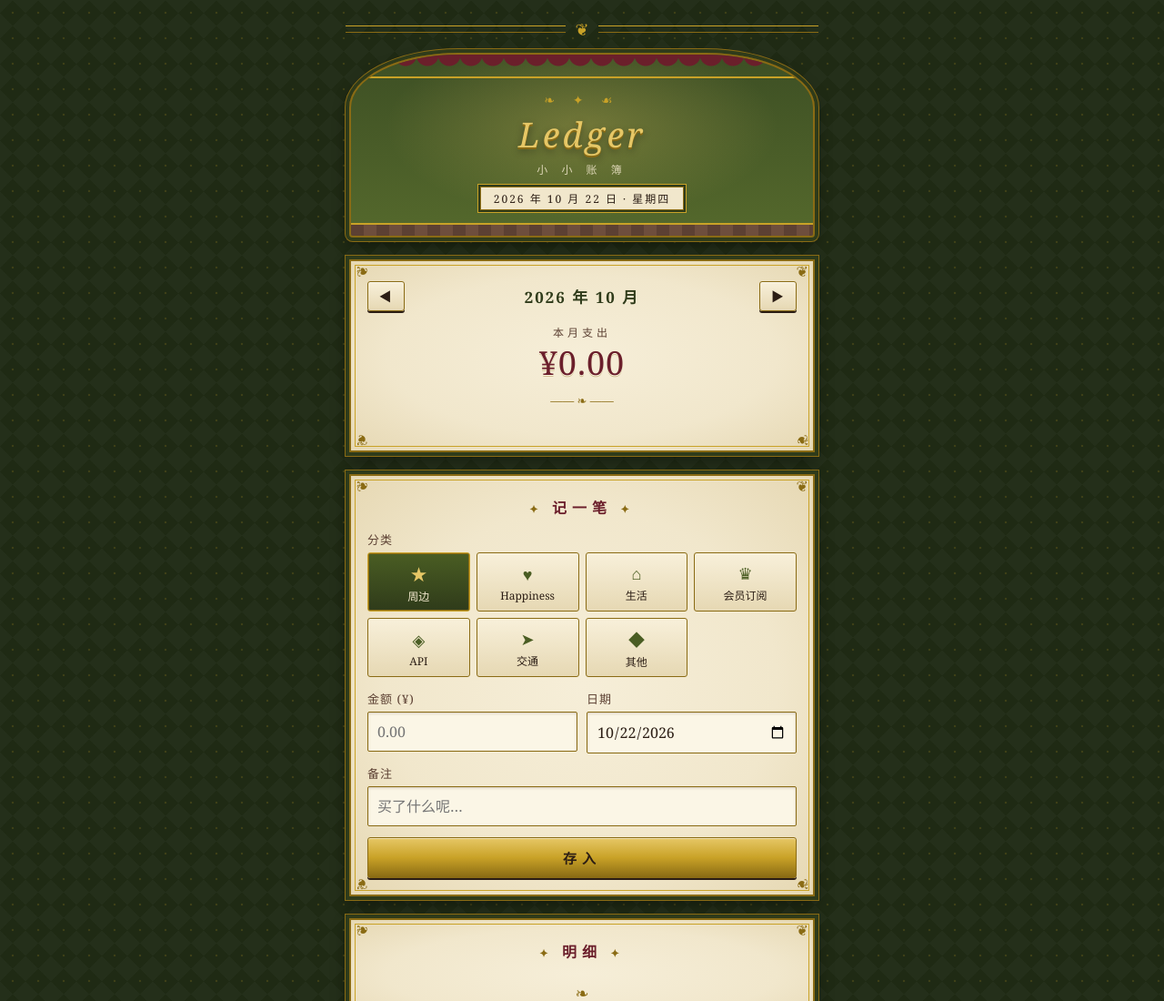
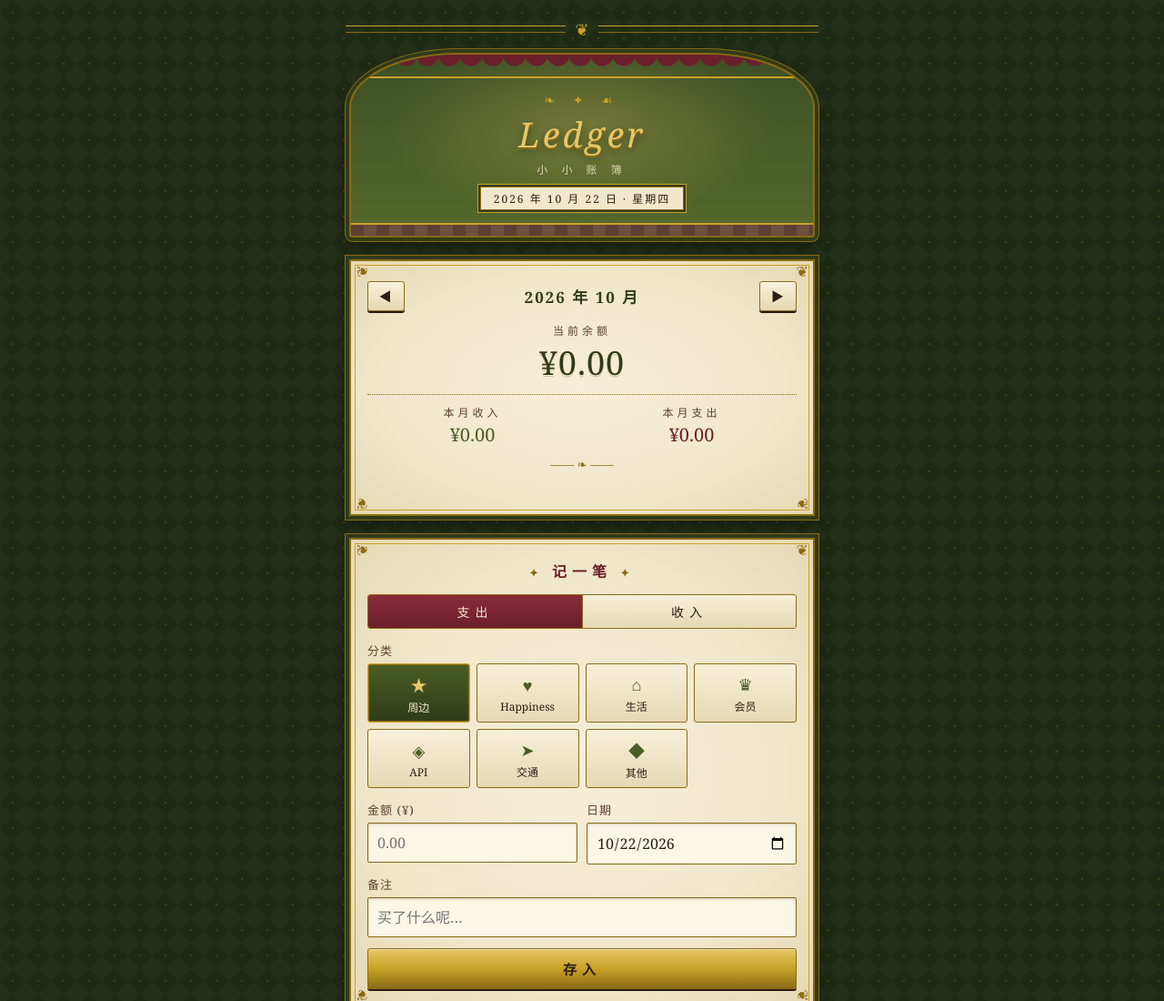
Before and after one commit to lcmxh24-ui/Ledger, a plain HTML site: page index.html in a window 1280 px wide. Shown: the top 1100 px of the page at 91% size. Drawn offline with Linux system fonts and the light colour scheme.

Commit message:
Add files via upload

```diff
--- a/index.html
+++ b/index.html
@@ -111,10 +111,36 @@
   /* 统计 */
   .month-bar { display: flex; justify-content: space-between; align-items: center; margin-bottom: 8px; }
   .month-bar span { font-size: 17px; letter-spacing: 2px; color: var(--moss-dark); font-weight: bold; }
-  .total { text-align: center; padding: 6px 0 14px; margin-bottom: 14px; }
-  .total::after { content: "—— ❧ ——"; display: block; color: var(--gold-dark); font-size: 13px; margin-top: 8px; }
-  .total .label { font-size: 12px; letter-spacing: 4px; color: var(--brown); }
-  .total .num { font-family: Georgia, "Times New Roman", serif; font-size: 36px; color: var(--wine); letter-spacing: 1px; text-shadow: 0 1px 0 #fff8e4, 0 2px 0 rgba(138,107,20,.35); }
+  /* 余额 + 本月收支 */
+  .balance { text-align: center; padding: 4px 0 10px; }
+  .balance .label, .sub-totals .label { display: block; font-size: 12px; letter-spacing: 4px; color: var(--brown); margin-bottom: 2px; }
+  .bal-num {
+    font-family: Georgia, "Times New Roman", serif; font-size: 36px; letter-spacing: 1px;
+    color: var(--moss-dark); text-shadow: 0 1px 0 #fff8e4, 0 2px 0 rgba(138,107,20,.35);
+  }
+  .bal-num.neg { color: var(--wine); }   /* 余额为负时变红 */
+  .sub-totals {
+    display: grid; grid-template-columns: 1fr 1fr; gap: 10px; text-align: center;
+    padding: 10px 0 14px; margin-bottom: 14px; border-top: 1px dotted var(--gold-dark);
+  }
+  .sub-totals::after { content: "—— ❧ ——"; grid-column: 1 / -1; color: var(--gold-dark); font-size: 13px; }
+  .sub-totals b { font-family: Georgia, serif; font-size: 20px; font-weight: normal; }
+  .sub-totals .in { color: var(--moss); }
+  .sub-totals .out { color: var(--wine); }
+
+  /* 收入/支出切换 */
+  .type-toggle {
+    display: grid; grid-template-columns: 1fr 1fr; margin-bottom: 14px;
+    border: 1px solid var(--gold-dark); border-radius: 3px; overflow: hidden;
+  }
+  .type-btn {
+    font: inherit; font-size: 14px; letter-spacing: 6px; padding: 8px; border: none; cursor: pointer;
+    background: linear-gradient(#f8f0da, var(--paper-2)); color: var(--ink);
+  }
+  .type-btn + .type-btn { border-left: 1px solid var(--gold-dark); }
+  .type-btn[data-type="out"][aria-pressed="true"] { background: linear-gradient(#8a2a3a, var(--wine)); color: var(--paper); }
+  .type-btn[data-type="in"][aria-pressed="true"]  { background: linear-gradient(var(--moss), var(--moss-dark)); color: var(--paper); }
+  .item .money.in { color: var(--moss); }
   .stat-row { display: grid; grid-template-columns: 96px 1fr 82px; gap: 8px; align-items: center; font-size: 13px; margin-bottom: 9px; }
   .stat-track { height: 10px; background: var(--paper-2); border: 1px solid var(--gold-dark); border-radius: 5px; overflow: hidden; }
   .stat-fill { height: 100%; border-radius: 5px; }
@@ -193,9 +219,13 @@
       <span id="monthLabel"></span>
       <button class="btn small ghost" id="nextM" aria-label="下个月">▶</button>
     </div>
-    <div class="total">
-      <div class="label" id="statTitle">本月支出</div>
-      <div class="num" id="totalNum">¥0.00</div>
+     <div class="balance">
+      <div class="label">当前余额</div>
+      <div class="bal-num" id="balanceNum">¥0.00</div>
+    </div>
+    <div class="sub-totals">
+      <div><span class="label">本月收入</span><b class="in" id="incomeNum">¥0.00</b></div>
+      <div><span class="label" id="statTitle">本月支出</span><b class="out" id="totalNum">¥0.00</b></div>
     </div>
     <div id="stats"></div>
   </section>
@@ -204,6 +234,10 @@
     <span class="corner-b" aria-hidden="true"></span>
     <h2>记一笔</h2>
     <form id="form">
+      <div class="type-toggle" role="group" aria-label="收支类型">
+        <button type="button" class="type-btn" data-type="out" aria-pressed="true">支出</button>
+        <button type="button" class="type-btn" data-type="in" aria-pressed="false">收入</button>
+      </div>
       <label id="catLabel">分类</label>
       <div class="cats" id="cats" role="group" aria-labelledby="catLabel"></div>
       <div class="row2">
@@ -248,12 +282,23 @@ const CATS = [
   { id: 'merch',   name: '周边',      ic: '★', color: '#a8655f' },
   { id: 'mood',    name: 'Happiness', ic: '♥', color: '#b9837f' },
   { id: 'daily',   name: '生活',      ic: '⌂', color: '#4a5d23' },
-  { id: 'vip',     name: '会员订阅',  ic: '♛', color: '#c9a227' },
+  { id: 'vip',     name: '会员',  ic: '♛', color: '#c9a227' },
   { id: 'ai',      name: 'API',       ic: '◈', color: '#3f6b5e' },
   { id: 'traffic', name: '交通',      ic: '➤', color: '#8a4a2b' },
   { id: 'other',   name: '其他',      ic: '◆', color: '#5c4033' },
 ];
-const catById = id => CATS.find(c => c.id === (id === 'need' ? 'daily' : id)) || CATS[CATS.length - 1];
+// 收入分类
+const INCOME_CATS = [
+  { id: 'salary',   name: '工资',     ic: '♣', color: '#4a5d23' },
+  { id: 'pocket',   name: '生活费',   ic: '❀', color: '#7a8c4a' },
+  { id: 'gift',     name: '红包',     ic: '✉', color: '#b3263a' },
+  { id: 'init',     name: '初始余额', ic: '⚜', color: '#c9a227' },
+  { id: 'other_in', name: '其他收入', ic: '◇', color: '#3f6b5e' },
+];
+const ALL_CATS = [...CATS, ...INCOME_CATS];
+const catById = id => ALL_CATS.find(c => c.id === (id === 'need' ? 'daily' : id)) || CATS[CATS.length - 1];
+// 旧记录没有 type，一律当支出
+const typeOf = r => r.type === 'in' ? 'in' : 'out';
 
 /* ========== 存储 ========== */
 const KEY = 'pixelLedger_v1';
@@ -264,19 +309,34 @@ const save = () => localStorage.setItem(KEY, JSON.stringify(records));
 
 
 /* ========== 分类按钮 ========== */
+let curType = 'out';
 let selectedCat = CATS[0].id;
 const catsEl = document.getElementById('cats');
-CATS.forEach(c => {
+
+function renderCats() {
+  const list = curType === 'in' ? INCOME_CATS : CATS;
+  if (!list.some(c => c.id === selectedCat)) selectedCat = list[0].id;
+  catsEl.innerHTML = '';
+  list.forEach(c => {
     const btn = document.createElement('button');
-  btn.type = 'button'; btn.className = 'cat-btn';
+    btn.type = 'button'; btn.className = 'cat-btn'; btn.dataset.id = c.id;
     btn.innerHTML = `<span class="ic" aria-hidden="true">${c.ic}</span>${c.name}`;
     btn.setAttribute('aria-pressed', c.id === selectedCat);
     btn.addEventListener('click', () => {
       selectedCat = c.id;
-    catsEl.querySelectorAll('.cat-btn').forEach((b, i) => b.setAttribute('aria-pressed', CATS[i].id === c.id));
+      catsEl.querySelectorAll('.cat-btn').forEach(b => b.setAttribute('aria-pressed', b.dataset.id === c.id));
     });
     catsEl.appendChild(btn);
   });
+}
+renderCats();
+
+// 切换收入/支出
+document.querySelectorAll('.type-btn').forEach(btn => btn.addEventListener('click', () => {
+  curType = btn.dataset.type;
+  document.querySelectorAll('.type-btn').forEach(b => b.setAttribute('aria-pressed', b === btn));
+  renderCats();
+}));
 
 /* ========== 日期 ========== */
 const pad = n => String(n).padStart(2, '0');
@@ -301,7 +361,7 @@ document.getElementById('form').addEventListener('submit', e => {
   const date = document.getElementById('date').value || today();
   records.push({
     id: Date.now().toString(36) + Math.random().toString(36).slice(2, 6),
-    cat: selectedCat, amount, date,
+    cat: selectedCat, amount, date, type: curType,
     note: document.getElementById('note').value.trim(),
   });
   save();
@@ -313,11 +373,20 @@ document.getElementById('form').addEventListener('submit', e => {
 function render() {
   document.getElementById('monthLabel').textContent = `${viewY} 年 ${viewM} 月`;
   const list = records.filter(r => r.date.startsWith(ym()));
-  const total = list.reduce((s, r) => s + r.amount, 0);
+  const outList = list.filter(r => typeOf(r) === 'out');
+  const total = outList.reduce((s, r) => s + r.amount, 0);
+  const income = list.filter(r => typeOf(r) === 'in').reduce((s, r) => s + r.amount, 0);
   document.getElementById('totalNum').textContent = fmt(total);
+  document.getElementById('incomeNum').textContent = fmt(income);
+
+  // 余额：所有月份累计
+  const balance = records.reduce((s, r) => s + (typeOf(r) === 'in' ? r.amount : -r.amount), 0);
+  const balEl = document.getElementById('balanceNum');
+  balEl.textContent = (balance < 0 ? '-' : '') + fmt(Math.abs(balance));
+  balEl.classList.toggle('neg', balance < 0);
 
   const sums = {};
-  list.forEach(r => { const id = catById(r.cat).id; sums[id] = (sums[id] || 0) + r.amount; });
+  outList.forEach(r => { const id = catById(r.cat).id; sums[id] = (sums[id] || 0) + r.amount; });
   const used = CATS.filter(c => sums[c.id]).sort((a, b) => sums[b.id] - sums[a.id]);
   document.getElementById('stats').innerHTML = used.map(c => {
     const pct = total ? sums[c.id] / total * 100 : 0;
@@ -334,15 +403,15 @@ function render() {
   list.forEach(r => (byDay[r.date] = byDay[r.date] || []).push(r));
   listEl.innerHTML = Object.keys(byDay).sort().reverse().map(d => {
     const items = byDay[d];
-    const daySum = items.reduce((s, r) => s + r.amount, 0);
+    const daySum = items.reduce((s, r) => s + (typeOf(r) === 'in' ? r.amount : -r.amount), 0);
     const [, mm, dd] = d.split('-');
-    return `<div class="day"><span>${+mm} 月 ${+dd} 日</span><span>${fmt(daySum)}</span></div>` +
+    return `<div class="day"><span>${+mm} 月 ${+dd} 日</span><span>${daySum >= 0 ? '+' : '-'}${fmt(Math.abs(daySum))}</span></div>` +
       items.map(r => {
         const c = catById(r.cat);
         return `<div class="item">
           <div class="dot" style="background:${c.color}" aria-hidden="true">${c.ic}</div>
           <div class="info"><b>${c.name}</b><small>${r.note ? esc(r.note) : '—'}</small></div>
-          <span class="money">-${fmt(r.amount)}</span>
+          <span class="money ${typeOf(r)}">${typeOf(r) === 'in' ? '+' : '-'}${fmt(r.amount)}</span>
           <button class="del" data-id="${r.id}" aria-label="删除这条记录">✕</button>
         </div>`;
       }).join('');
@@ -375,7 +444,7 @@ document.getElementById('importFile').onchange = e => {
       const valid = data.filter(r => r && r.id && typeof r.amount === 'number' && /^\d{4}-\d{2}-\d{2}$/.test(r.date));
       const ids = new Set(records.map(r => r.id));
       records = records.concat(valid.filter(r => !ids.has(r.id)).map(r => ({
-        ...r, cat: r.cat === 'need' ? 'daily' : r.cat, note: String(r.note || '')
+        ...r, cat: r.cat === 'need' ? 'daily' : r.cat, type: r.type === 'in' ? 'in' : 'out', note: String(r.note || '')
       })));
       save(); render();
       alert(`导入成功，共 ${valid.length} 条`);
```
Lines whose indentation alone changed are shown as unchanged.
